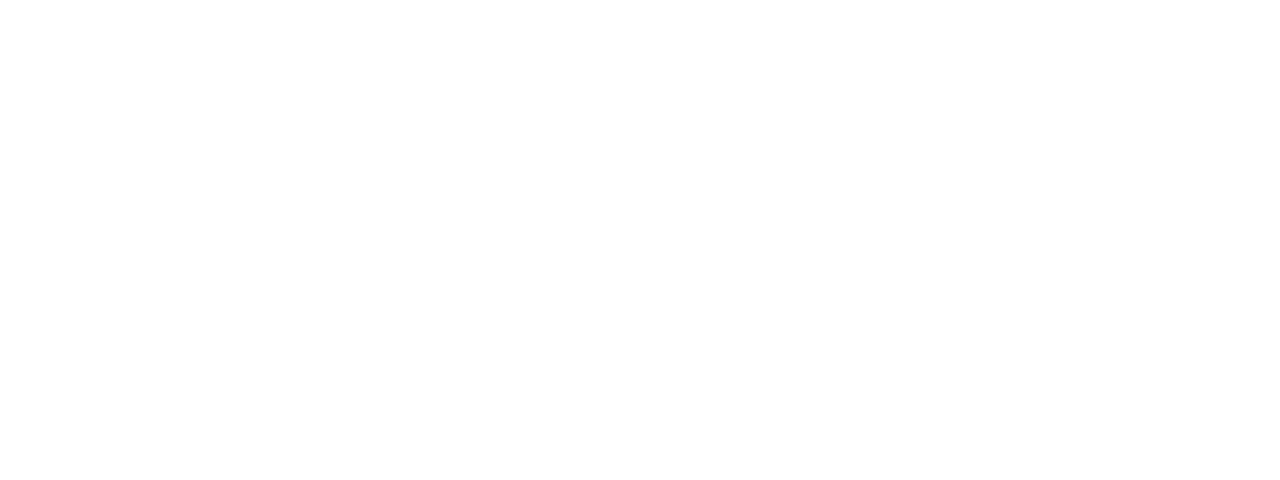
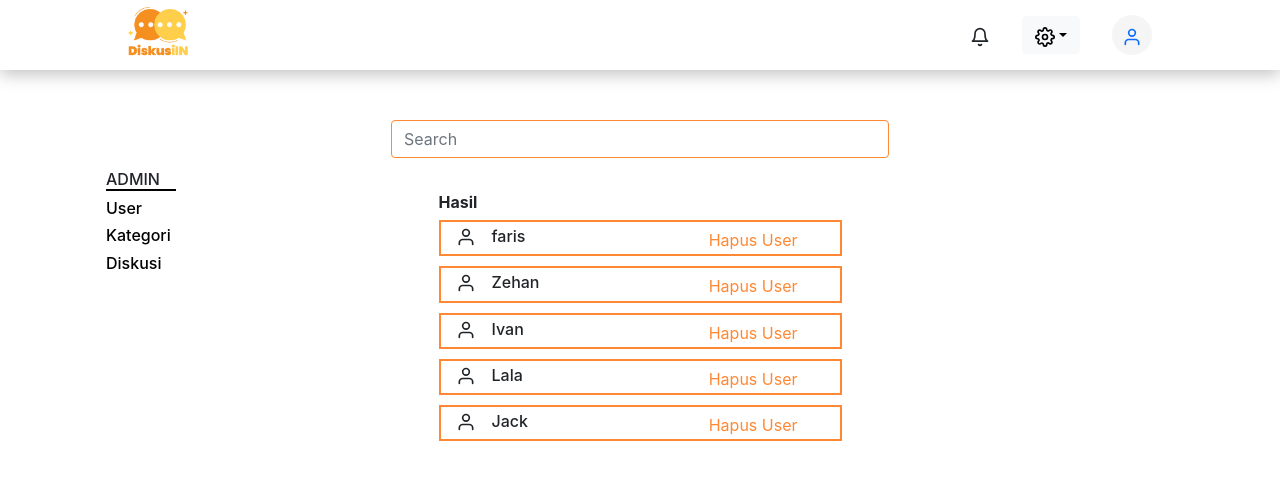
Before and after one commit to Capstone-FGD-Diskusin/fp-final-admin, a React (Create React App) app: page /HomeLogin/User in a window 1280 px wide. Before the commit this address had no page. Shown: the top 480 px of the page. Built offline with nearby package versions, Linux system fonts and the light colour scheme.

Commit message:
kurang delete tampilan sama layout kurang rapi

```diff
--- a/src/App.js
+++ b/src/App.js
@@ -2,6 +2,7 @@
 import { BrowserRouter ,Route, Routes } from "react-router-dom";
 import HomeLogin from './pages/HomeLogin/HomeLogin';
 import LoginAdmin from './pages/LoginAdmin/LoginAdmin';
+import User from './pages/User/User';
 // import {NavbarLogin} from "./pages/"
 
 function App() {
@@ -11,6 +12,7 @@
         <Routes>
             <Route path="/" element={<HomeLogin/>}/>
             <Route path="/HomeLogin" element={<LoginAdmin/>}/>
+            <Route path="/HomeLogin/User" element={<User/>}/>
         </Routes>
       </BrowserRouter>
     </div>
--- a/src/components/AdminContent/AdminContent.jsx
+++ b/src/components/AdminContent/AdminContent.jsx
@@ -3,6 +3,7 @@
 import { Link } from 'react-router-dom'
 import style from "./AdminContent.module.css"
 import { AdminData } from './AdminData'
+
 
 export default function AdminContent() {
     return (
--- a/src/components/SearchContent/SearchContent.jsx
+++ b/src/components/SearchContent/SearchContent.jsx
@@ -27,8 +27,11 @@
                                 onChange={handleChange}
                             />
                         </Form>
+
                     </Col>
                 </Row>
+
+
             </Container>
 
         </div>
--- /dev/null
+++ b/src/components/UserContent/UserContent.jsx
@@ -0,0 +1,61 @@
+import React from 'react'
+import { Container, Row, Col, Button } from 'react-bootstrap'
+import style from "./UserContent.module.css"
+import { UserContentData } from './UserContentData'
+import * as FiIcons from 'react-icons/fi';
+import { useState } from 'react'
+
+
+
+export default function UserContent() {
+
+    const [Data, setData] = useState(UserContentData)
+
+    const handleDelete = (event) => {
+        // event.preventDefault();
+        console.log("ini index", event);
+
+        const newData = Data.filter((e, i) => {
+            if (i !== event) {
+                return e
+
+            }
+            console.log("ini di dalem");
+        })
+
+        console.log("ini new data", newData);
+        console.log("ini data", Data);
+        setData(newData)
+    }
+
+    return (
+        <div>
+            <Container>
+                <h6 className={style.text}>Hasil</h6>
+                {
+                    UserContentData.map((item, index) => {
+                        return (
+                            <div key={index}>
+                                <div className={style.box}>
+                                    <div className={style.Posisi}>
+                                        <FiIcons.FiUser size={20} className={style.space} />
+                                        <h6>{item.username}</h6>
+                                    </div>
+                                    <div className={style.butPosisi}>
+                                        <Button className={style.buttonDel} onClick={() => handleDelete(index)}>Hapus User</Button>
+                                        {/* <h6>Hapus</h6>
+                                        <h6>Posis</h6> */}
+                                    </div>
+                                </div>
+                            </div>
+                        )
+                    })
+                }
+                <Row>
+                    <Col>
+                    </Col>
+                </Row>
+            </Container>
+        </div>
+    )
+}
--- /dev/null
+++ b/src/components/UserContent/UserContent.module.css
@@ -0,0 +1,51 @@
+.text {
+    margin-top: 35px;
+    font-weight: bolder;
+}
+
+.box {
+    border: solid 2px rgba(255, 136, 52, 1);
+    margin-bottom: 10px;
+    display: flex;
+
+    justify-content: space-between;
+}
+
+.space {
+    margin-left: 15px;
+}
+
+.buttonDel {
+    background-color: white;
+    border: white;
+    color: rgba(255, 136, 52, 1);
+    height: 25px;
+    /* display: flex;
+    justify-content: right; */
+}
+
+.buttonDel:hover {
+    background-color: white;
+    border: white;
+    color: rgba(255, 136, 52, 1);
+}
+
+.buttonDel:focus {
+    background-color: white;
+    border: white;
+    color: rgba(255, 136, 52, 1);
+    outline: none;
+    outline-color: none;
+}
+
+
+.Posisi {
+    display: flex;
+    gap: 1rem;
+    padding-top: 5px;
+}
+
+.butPosisi {
+    display: flex;
+    margin-right: 30px;
+}
--- /dev/null
+++ b/src/components/UserContent/UserContentData.js
@@ -0,0 +1,22 @@
+export const UserContentData = [
+    {
+        ID :1,
+        username : "faris",
+    },
+    {
+        ID :2,
+        username : "Zehan",
+    },
+    {
+        ID :3,
+        username : "Ivan",
+    },
+    {
+        ID :4,
+        username : "Lala",
+    },
+    {
+        ID :5,
+        username : "Jack",
+    },
+]
--- /dev/null
+++ b/src/pages/User/User.jsx
@@ -0,0 +1,33 @@
+import React from 'react'
+import NavbarLogin from '../../components/Navbarlogin/NavbarLogin'
+import { Container, Row, Col } from 'react-bootstrap'
+import AdminContent from '../../components/AdminContent/AdminContent'
+import SearchContent from '../../components/SearchContent/SearchContent'
+import UserContent from '../../components/UserContent/UserContent'
+
+export default function User() {
+    return (
+        <div>
+            <NavbarLogin />
+            <Container>
+                <Row>
+                    <Col sm={3}>
+                        <AdminContent />
+                    </Col>
+                    <Col sm={6}>
+                        <SearchContent />
+                        <Row>
+                            <Col sm={1}></Col>
+                            <Col sm={10}>
+                                <UserContent />
+                            </Col>
+                            <Col sm={1}></Col>
+                        </Row>
+                    </Col>
+                    <Col sm={3}>
+                    </Col>
+                </Row>
+            </Container>
+        </div>
+    )
+}
```
